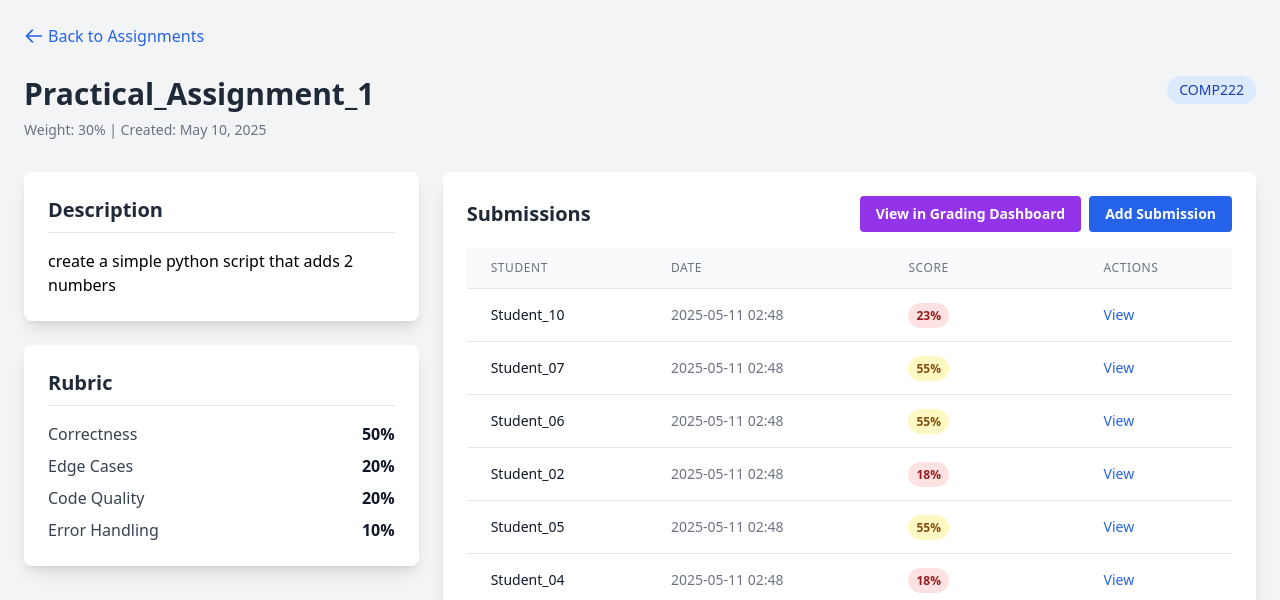
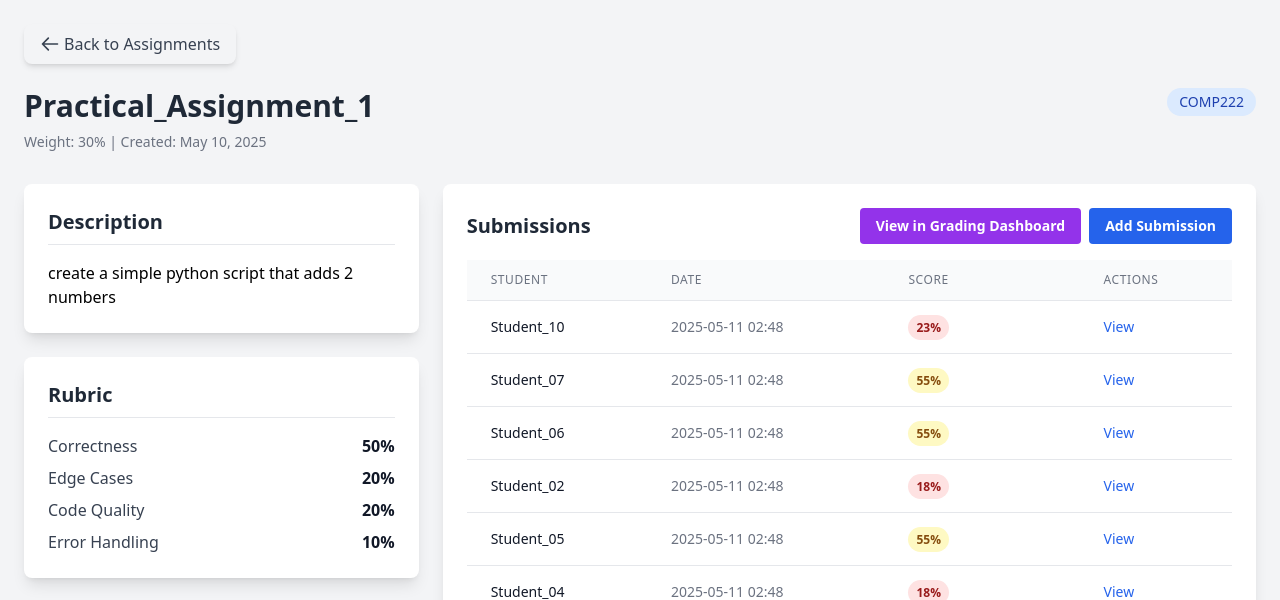
Before and after one commit to EyadAbouKer/grAIder, a Flask app: page /assignment/1 in a window 1280 px wide. Shown: the part 56-656 px from the top of the page. Run offline with Flask 3, Linux system fonts and the light colour scheme; some libraries are stand-ins or nearby versions.

Commit message:
enhance back button

```diff
--- a/templates/assignment_detail.html
+++ b/templates/assignment_detail.html
@@ -6,7 +6,7 @@
 <div class="p-6 bg-gray-100 dark:bg-gray-900 min-h-screen">
   <!-- Back Button -->
   <div class="mb-6">
-    <a href="{{ url_for('home') }}" class="inline-flex items-center text-blue-600 hover:text-blue-800 dark:text-blue-400 dark:hover:text-blue-300">
+    <a href="{{ url_for('home') }}" class="inline-flex items-center bg-gray-100 hover:bg-gray-200 dark:bg-gray-700 dark:hover:bg-gray-600 text-gray-700 dark:text-gray-200 font-medium py-2 px-4 rounded-lg transition shadow-md">
       <svg class="w-5 h-5 mr-1" fill="none" stroke="currentColor" viewBox="0 0 24 24" xmlns="http://www.w3.org/2000/svg">
         <path stroke-linecap="round" stroke-linejoin="round" stroke-width="2" d="M10 19l-7-7m0 0l7-7m-7 7h18"></path>
       </svg>
--- a/templates/bulk_submissions.html
+++ b/templates/bulk_submissions.html
@@ -6,7 +6,7 @@
 <div class="p-6 bg-gray-100 dark:bg-gray-900 min-h-screen">
   <!-- Back Button -->
   <div class="mb-6">
-    <a href="{{ url_for('home') }}" class="inline-flex items-center text-blue-600 hover:text-blue-800 dark:text-blue-400 dark:hover:text-blue-300">
+    <a href="{{ url_for('home') }}" class="inline-flex items-center bg-white dark:bg-gray-800 rounded-lg shadow-lg transform hover:scale-102 transition-all duration-300 overflow-hidden px-4 py-2">
       <svg class="w-5 h-5 mr-1" fill="none" stroke="currentColor" viewBox="0 0 24 24" xmlns="http://www.w3.org/2000/svg">
         <path stroke-linecap="round" stroke-linejoin="round" stroke-width="2" d="M10 19l-7-7m0 0l7-7m-7 7h18"></path>
       </svg>
--- a/templates/grading_dashboard.html
+++ b/templates/grading_dashboard.html
@@ -27,7 +27,7 @@
 
           <!-- Add back button when viewing specific assignment -->
           <div id="back-button-container" class="mt-4 hidden">
-            <a href="#" class="inline-flex items-center text-blue-600 hover:text-blue-800 dark:text-blue-400 dark:hover:text-blue-300">
+            <a href="#" class="inline-flex items-center bg-white dark:bg-gray-800 rounded-lg shadow-lg transform hover:scale-102 transition-all duration-300 overflow-hidden px-4 py-2">
               <svg class="w-5 h-5 mr-1" fill="none" stroke="currentColor" viewBox="0 0 24 24" xmlns="http://www.w3.org/2000/svg">
                 <path stroke-linecap="round" stroke-linejoin="round" stroke-width="2" d="M10 19l-7-7m0 0l7-7m-7 7h18"></path>
               </svg>
```
